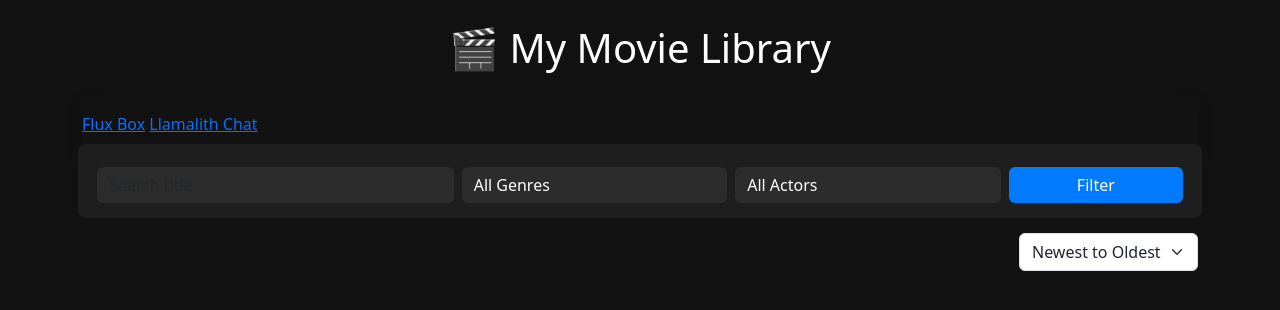
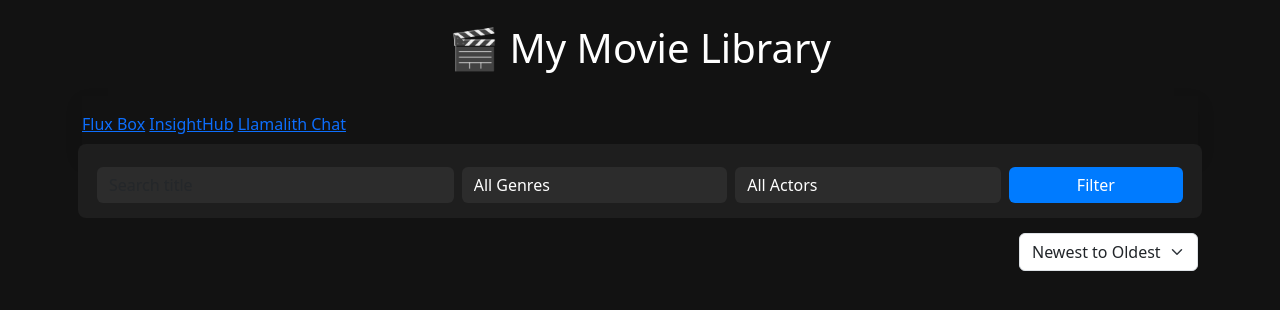
Before and after one commit to Hisha/MovieList, a FastAPI app: page / in a window 1280 px wide. Shown: the top 310 px of the page. Run offline with FastAPI, Linux system fonts and the light colour scheme; data that the repository does not hold is empty.

Commit message:
Update index.html

```diff
--- a/templates/index.html
+++ b/templates/index.html
@@ -26,6 +26,7 @@
   <nav class="bg-gray-800 text-gray-200 px-6 py-3 shadow">
     <div class="max-w-6xl mx-auto flex space-x-6">
       <a href="/flux/" class="hover:underline">Flux Box</a>
+      <a href="/insight/" class="hover:underline">InsightHub</a>
       <a href="/chat/" class="hover:underline">Llamalith Chat</a>
     </div>
   </nav>
```
